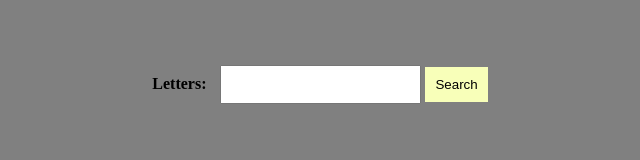
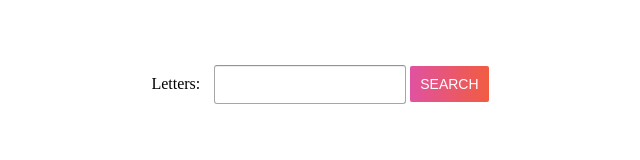
Before and after one commit to Zilonis123/scrable-lv, a website: page Scrable/main.html in a window 1280 px wide. Shown: the whole page, without its empty margins (325-965 px from the left). Drawn offline with Linux system fonts and the light colour scheme.

Commit message:
💅 Visual improvements

```diff
--- a/Scrable/main.html
+++ b/Scrable/main.html
@@ -22,19 +22,6 @@
             margin-top: 15px;
         }
 
-        label {
-            font-weight: bold;
-        }
-
-        body {
-            background-color: grey;
-        }
-
-        h2 {
-            color: greenyellow;
-            background-color: grey;
-        }
-
         button {
             width: auto;
             height: auto;
@@ -45,8 +32,43 @@
         }
 
         #search {
-            border: none;
-            background-color: rgb(248, 255, 185);
+            display: inline-block;
+            outline: 0;
+            border: 0;
+            background-image: linear-gradient(to right,#e052a0,#f15c41);
+            cursor: pointer;
+            border-radius: 2px;
+            color: #fff;
+            font-weight: 500;
+            text-align: center;
+            text-transform: uppercase;
+            height: 36px;
+            line-height: 36px;
+            padding: 0 10px;
+            font-size: 14px;
+        }
+
+        #search:hover {
+            background-image: linear-gradient(to right,#3ec7e0,#526bf4);
+        }
+
+        input {
+            background-color: #fff;
+            height: 31px;
+            padding: 3px 7px;
+            line-height: normal;
+            border: 1px solid #a6a6a6;
+            border-top-color: #949494;
+            border-radius: 3px;
+            box-shadow: 0 1px 0 rgb(255 255 255 / 50%), 0 1px 0 rgb(0 0 0 / 7%) inset;
+            outline: 0;
+            color: #111;
+            font-size: 13px;
+        }
+
+        input:focus{
+            border-color: #e77600;
+            box-shadow: 0 0 3px 2px rgb(228 121 17 / 50%);
         }
 
 
```
